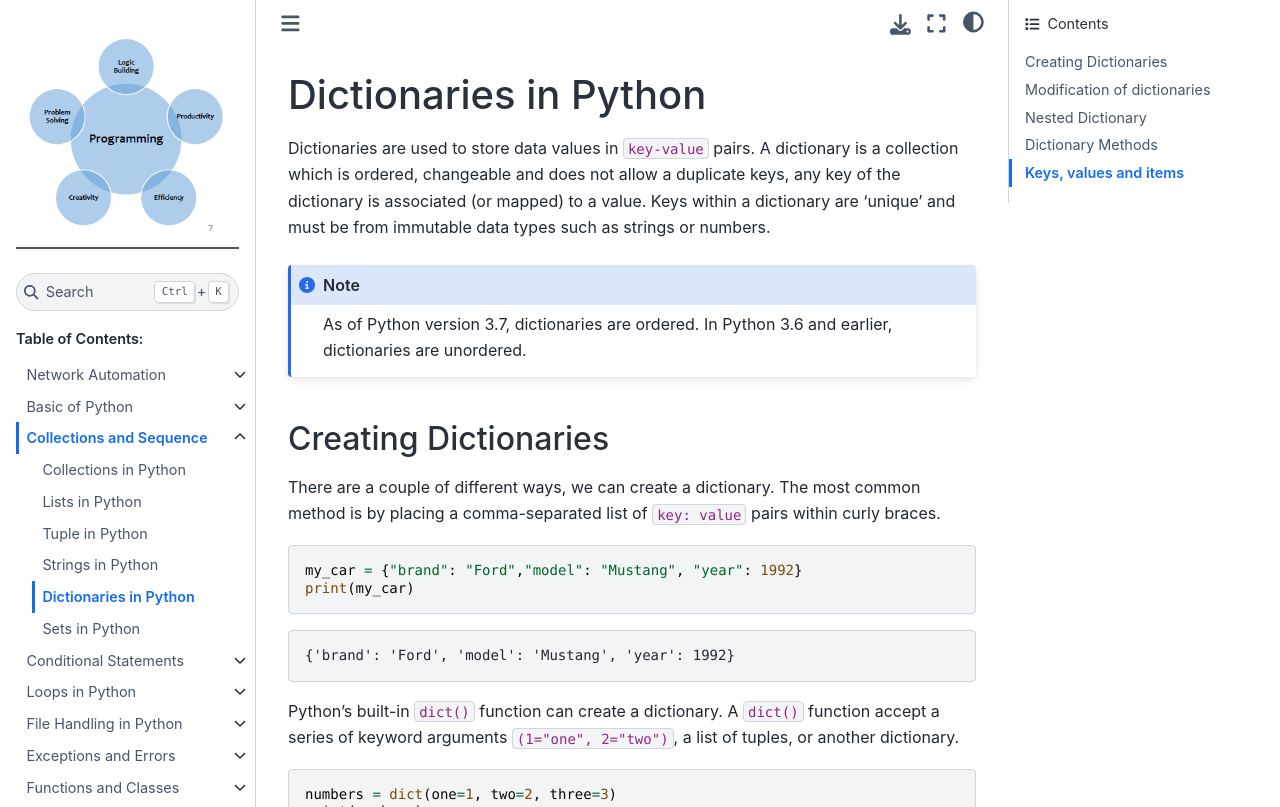
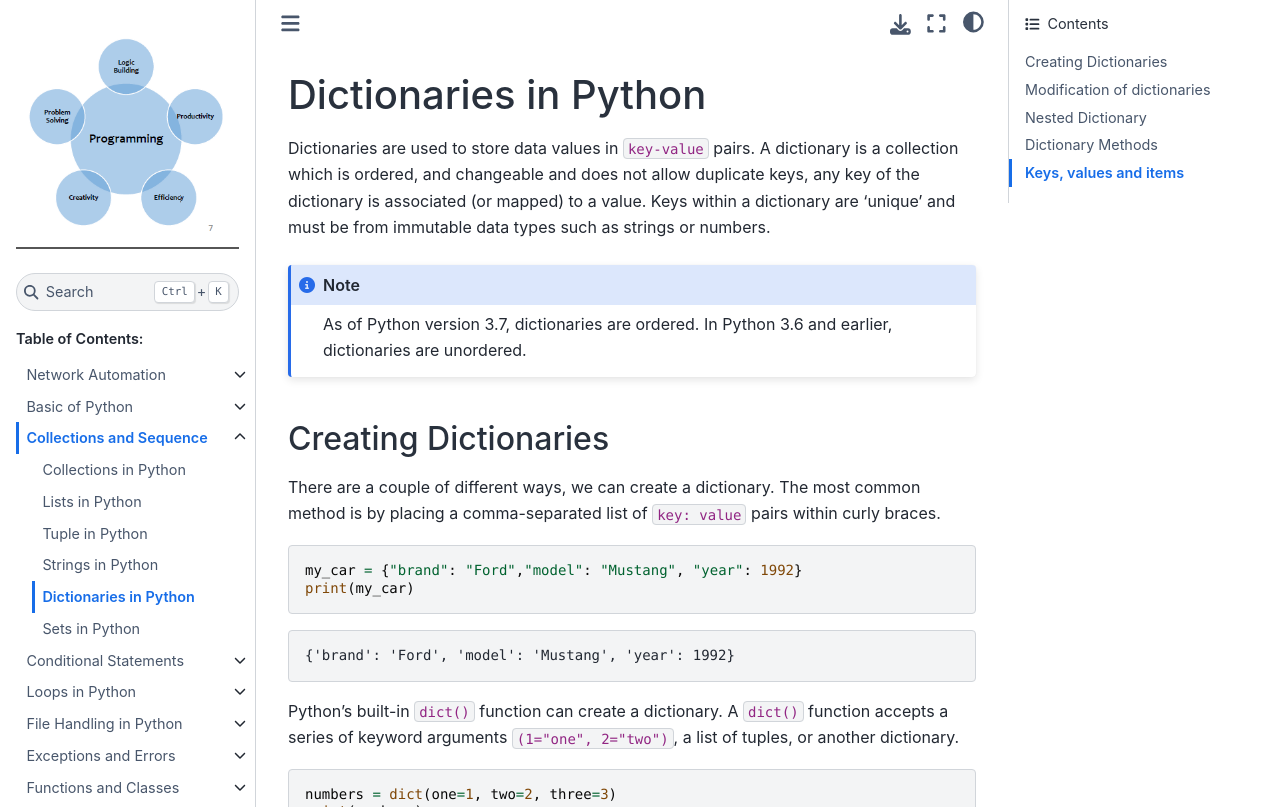
Before and after one commit to sydasif/python-book, a Sphinx documentation site: the page built from docs/source/03_collection/05_dict.md, in a window 1280 px wide and 1400 px high. Shown: the top 807 px of the window. Built offline with Sphinx 7.4.7 and the Sphinx Book theme 1.1.4, drawn with Linux system fonts in a browser that asks for light colours; some of the changed text lies outside the part shown.

Commit message:
update grammer

````diff
--- a/docs/source/03_collection/05_dict.md
+++ b/docs/source/03_collection/05_dict.md
@@ -1,6 +1,6 @@
 # Dictionaries in Python
 
-Dictionaries are used to store data values in `key-value` pairs. A dictionary is a collection which is ordered, changeable and does not allow a duplicate keys, any key of the dictionary is associated (or mapped) to a value. Keys within a dictionary are 'unique' and must be from immutable data types such as strings or numbers.
+Dictionaries are used to store data values in `key-value` pairs. A dictionary is a collection which is ordered, and changeable and does not allow duplicate keys, any key of the dictionary is associated (or mapped) to a value. Keys within a dictionary are 'unique' and must be from immutable data types such as strings or numbers.
 
 ```{Note}
 As of Python version 3.7, dictionaries are ordered. In Python 3.6 and earlier, dictionaries are unordered.
@@ -19,7 +19,7 @@
 {'brand': 'Ford', 'model': 'Mustang', 'year': 1992}
 ```
 
-Python’s built-in `dict()` function can create a dictionary. A `dict()` function accept a series of keyword arguments `(1="one", 2="two")`, a list of tuples, or another dictionary.
+Python’s built-in `dict()` function can create a dictionary. A `dict()` function accepts a series of keyword arguments `(1="one", 2="two")`, a list of tuples, or another dictionary.
 
 ```py
 numbers = dict(one=1, two=2, three=3)
@@ -48,10 +48,10 @@
 
 ### Accessing Dictionaries
 
-Dictionaries are very fast, can access any value in a dictionary via the key. If the key is not found, a `KeyError` will receive.
+Dictionaries are very fast and can access any value in a dictionary via the key. If the key is not found, a `KeyError` will receive.
 
 ```py
-my_car = {"brand": "Ford","model": "Mustang", "year": 1992}
+my_car = {"brand": "Ford", "model": "Mustang", "year": 1992}
 print(my_car["brand"])
 ```
 
@@ -71,7 +71,7 @@
 {'brand': 'Ford', 'model': 'Mustang', 'year': 2000}
 ```
 
-Setting a pre-existing key to a new value, will overwrite the previous value.
+Setting a pre-existing key to a new value will overwrite the previous value.
 
 ```py
 my_car = {"brand": "Ford","model": "Mustang", "year": 1992}
@@ -97,7 +97,7 @@
 The values in dictionary items can be of any data type.
 
 ```py
-# Adding new key-value as list
+# Adding new key-value as a list
 my_car["colors"] = ["black", "red", "blue"]
 print(my_car)
 ```
````
Also changed, not shown: other parts of docs/source/03_collection/05_dict.md (+2 -2 lines).
